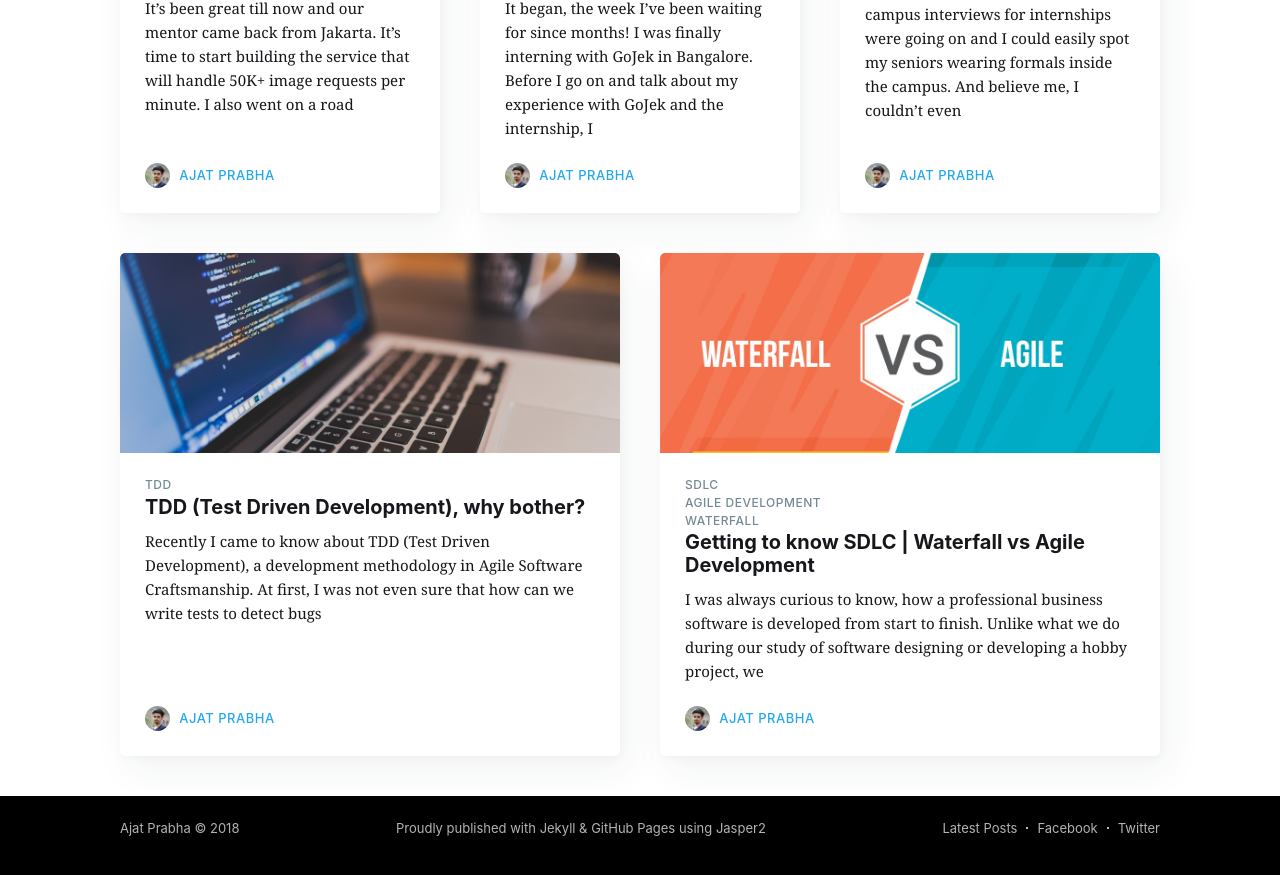
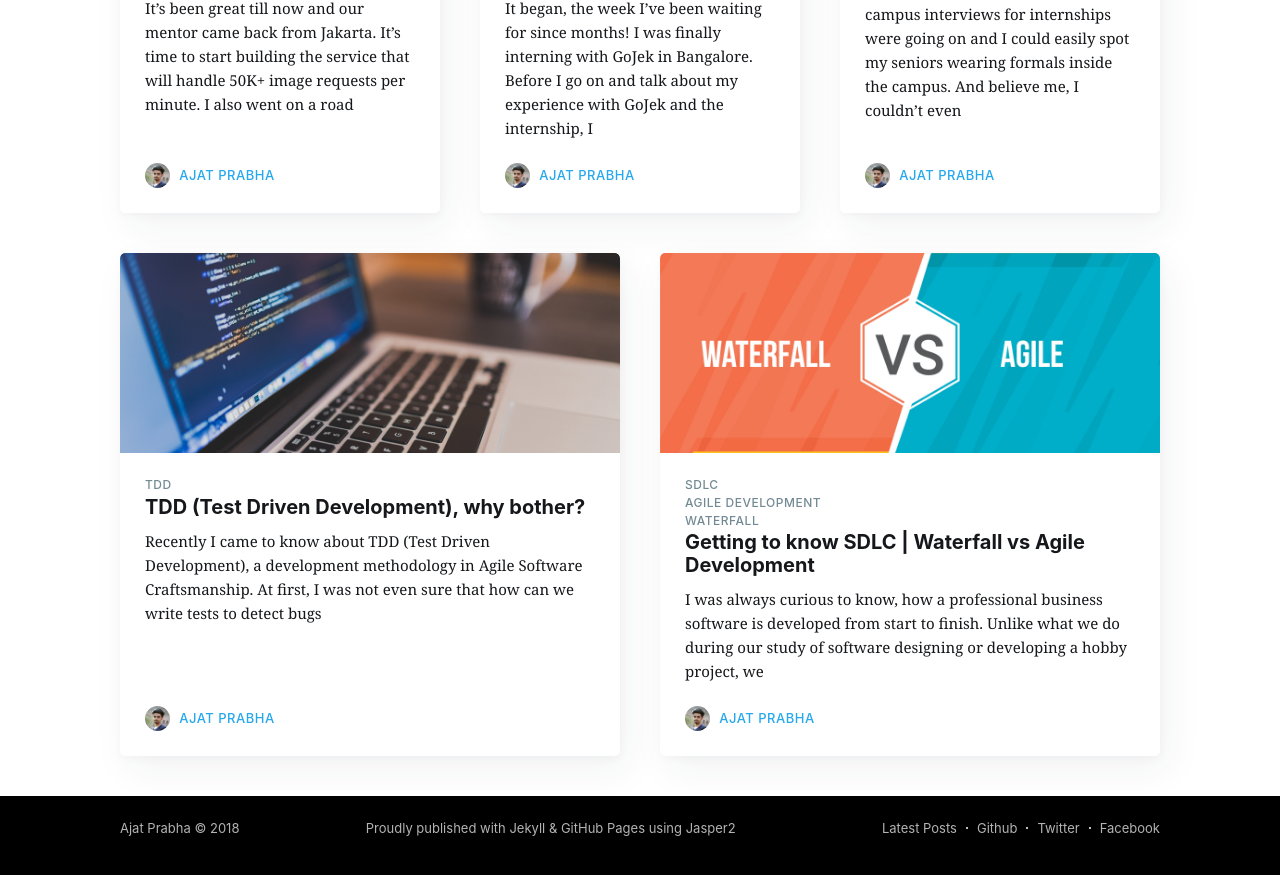
Before and after one commit to ajatprabha/ajatprabha.github.io, a Jekyll site: the page built from index.html, in a window 1280 px wide and 900 px high, scrolled down 1099 px. Shown: the top 875 px of the window. Built offline with Jekyll 4.4.1, drawn with Linux system fonts in a browser that asks for light colours; nearby versions of some CDN libraries; the list of posts is cut into pages by our own code; comment, search, counter and statistics services are not loaded.

Commit message:
update side-nav

```diff
--- a/_config.yml
+++ b/_config.yml
@@ -24,6 +24,7 @@
 # by editing `_includes/subscribe-form.html`
 twitter: ajatprabha # replace by your username
 facebook: iAmAjat # replace by your username
+github: ajatprabha # replace by your username
 
 # Disqus
 disqus: True
--- /dev/null
+++ b/_includes/github.html
@@ -0,0 +1 @@
+<svg xmlns="http://www.w3.org/2000/svg" width="24" height="24" viewBox="0 0 24 24"><path d="M12 0c-6.626 0-12 5.373-12 12 0 5.302 3.438 9.8 8.207 11.387.599.111.793-.261.793-.577v-2.234c-3.338.726-4.033-1.416-4.033-1.416-.546-1.387-1.333-1.756-1.333-1.756-1.089-.745.083-.729.083-.729 1.205.084 1.839 1.237 1.839 1.237 1.07 1.834 2.807 1.304 3.492.997.107-.775.418-1.305.762-1.604-2.665-.305-5.467-1.334-5.467-5.931 0-1.311.469-2.381 1.236-3.221-.124-.303-.535-1.524.117-3.176 0 0 1.008-.322 3.301 1.23.957-.266 1.983-.399 3.003-.404 1.02.005 2.047.138 3.006.404 2.291-1.552 3.297-1.23 3.297-1.23.653 1.653.242 2.874.118 3.176.77.84 1.235 1.911 1.235 3.221 0 4.609-2.807 5.624-5.479 5.921.43.372.823 1.102.823 2.222v3.293c0 .319.192.694.801.576 4.765-1.589 8.199-6.086 8.199-11.386 0-6.627-5.373-12-12-12z"/></svg>
--- a/_includes/site-nav.html
+++ b/_includes/site-nav.html
@@ -13,11 +13,17 @@
     </div>
     <div class="site-nav-right">
         <div class="social-links">
-            {% if site.facebook %}
-                <a class="social-link social-link-fb" href="https://facebook.com/{{ site.facebook }}" target="_blank" rel="noopener">{% include facebook.html %}</a>
+            {% if site.feed %}
+                <a class="social-link" href="/{{ site.feed.path }}" target="_blank" rel="noopener">{% include rss.html %}</a>
+            {% endif %}
+            {% if site.github %}
+                <a class="social-link social-link-gh" href="https://github.com/{{ site.github }}" target="_blank" rel="noopener">{% include github.html %}</a>
             {% endif %}
             {% if site.twitter %}
                 <a class="social-link social-link-tw" href="https://twitter.com/{{ site.twitter }}" target="_blank" rel="noopener">{% include twitter.html %}</a>
+            {% endif %}
+            {% if site.facebook %}
+                <a class="social-link social-link-fb" href="https://facebook.com/{{ site.facebook }}" target="_blank" rel="noopener">{% include facebook.html %}</a>
             {% endif %}
         </div>
         {% if site.subscribers %}
--- a/_layouts/default.html
+++ b/_layouts/default.html
@@ -53,8 +53,9 @@
                     <a href="https://github.com/jekyller/jasper2" target="_blank" rel="noopener">Jasper2</a></section>
                 <nav class="site-footer-nav">
                     <a href="{{ site.baseurl }}">Latest Posts</a>
+                    {% if site.github %}<a href="https://github.com/{{ site.github }}" target="_blank" rel="noopener">Github</a>{% endif %}
+                    {% if site.twitter %}<a href="https://twitter.com/{{ site.twitter }}" target="_blank" rel="noopener">Twitter</a>{% endif %}
                     {% if site.facebook %}<a href="https://facebook.com/{{ site.facebook }}" target="_blank" rel="noopener">Facebook</a>{% endif %}
-                    {% if site.twitter %}<a href="https://twitter.com/{{ site.twitter }}" target="_blank" rel="noopener">Twitter</a>{% endif %}
                 </nav>
             </div>
         </footer>
```
Also changed, not shown: 1 other file.
